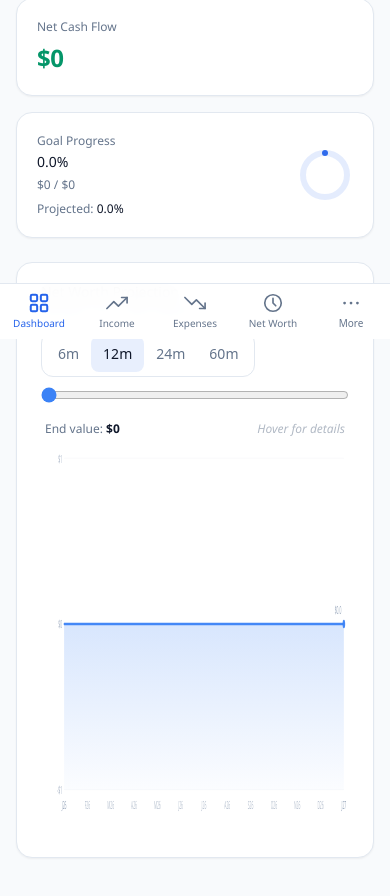
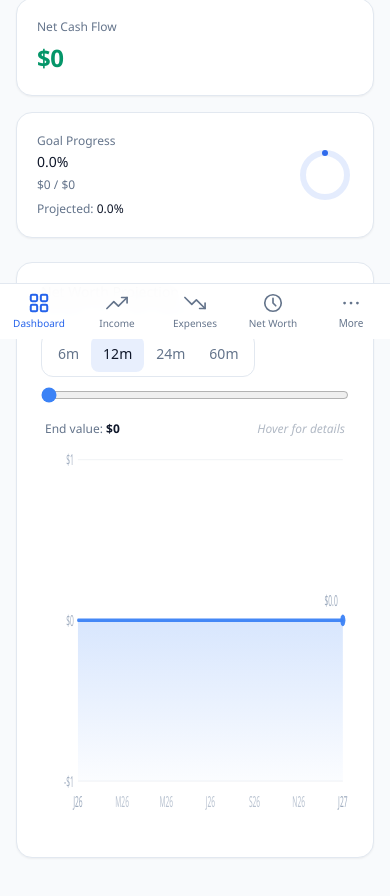
Before and after one commit to Moserpilot/Finance-Planner-2, a Next.js app: page / in a window 390 px wide. Shown: the part 505-1401 px from the top of the page. Built offline with nearby package versions, Linux system fonts and the light colour scheme.

Commit message:
Fix balance save on mobile in net-worth page

```diff
--- a/app/components/NetWorthChart.tsx
+++ b/app/components/NetWorthChart.tsx
@@ -13,8 +13,8 @@ export function NetWorthChart({currency,series,startMonthISO,heightPx=500}:{curr
   const[mounted,setMounted]=useState(false);
   const[hoverPct,setHoverPct]=useState<number|null>(null);
   useEffect(()=>{setMounted(true);},[]);
-  const VW=1200,VH=460;
-  const pad={l:90,r:20,t:20,b:55};
+  const VW=600,VH=340;
+  const pad={l:72,r:12,t:16,b:48};
   const chart=useMemo(()=>{
     const vals=series.map(p=>p.netWorth);
     const mn=vals.length?Math.min(...vals):0;
--- a/app/net-worth/page.tsx
+++ b/app/net-worth/page.tsx
@@ -139,17 +139,17 @@ export default function NetWorthPage() {
                       key={`${a.id}_${editMonthISO}_${bal}_${currency}`}
                       onBlur={(e) => {
                         const amount = parseMoney(e.target.value);
-                        setPlan((prev) =>
-                          prev
-                            ? {
-                                ...prev,
-                                netWorthAccounts: prev.netWorthAccounts.map((x) =>
-                                  x.id === a.id ? { ...x, balances: upsertDated(x.balances || [], editMonthISO, amount) } : x
-                                ),
-                              }
-                            : prev
-                        );
+                        setPlan((prev) => {
+                          if (!prev) return prev;
+                          const updated = { ...prev, netWorthAccounts: prev.netWorthAccounts.map((x) =>
+                            x.id === a.id ? { ...x, balances: upsertDated(x.balances || [], editMonthISO, amount) } : x
+                          ) };
+                          savePlan(updated);
+                          return updated;
+                        });
                       }}
+                    />
+                  </label>
                     />
                   </label>
 
```
